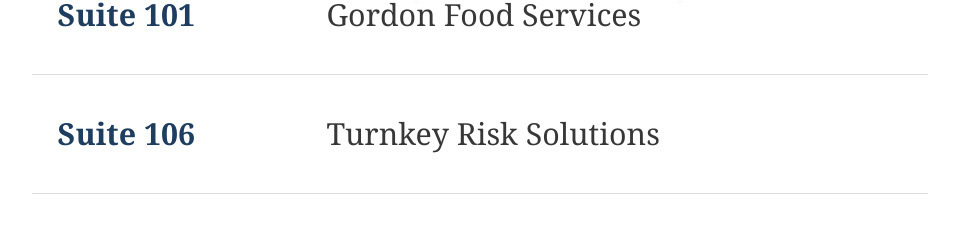
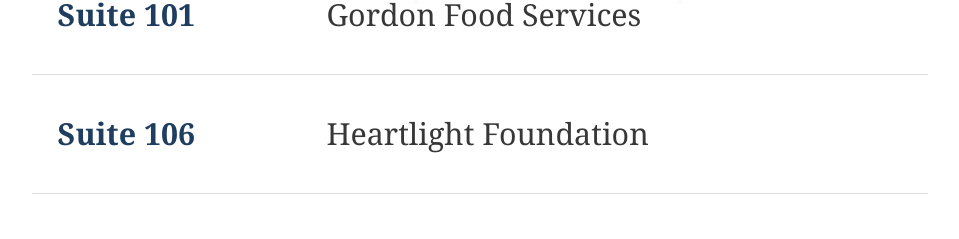
Before and after one commit to otha-tech/fire_directory, a plain HTML site: page index.html in a window 1280 px wide. Shown: the part 281-520 px from the top of the page, without its empty margins (160-1119 px from the left). Drawn offline with Linux system fonts and the light colour scheme.

Commit message:
Update directory: Heartlight Foundation replaces Turnkey, remove Rodney Trust

```diff
--- a/index.html
+++ b/index.html
@@ -99,7 +99,7 @@
     tenants: [
       { suite: "Suite 100", name: "Saint Francis At Home" },
       { suite: "Suite 101", name: "Gordon Food Services" },
-      { suite: "Suite 106", name: "Turnkey Risk Solutions" },
+      { suite: "Suite 106", name: "Heartlight Foundation" },
       { suite: "Suite 109", name: "Optimize Manpower Solutions" },
       { suite: "Suite 110", name: "Power Industry Experts" },
     ]
@@ -118,8 +118,7 @@
       { suite: "Suite 301", name: "Mesa Associates" },
       { suite: "Suite 302", name: "VITAS Healthcare" },
       { suite: "Suite 303", name: "RATH Inc" },
-      { suite: "Suite 305", name: "Rodney Trust Company" },
-      { suite: "Suite 306", name: "ITRadiant Solutions" },
+{ suite: "Suite 306", name: "ITRadiant Solutions" },
     ]
   }
 ];
```
